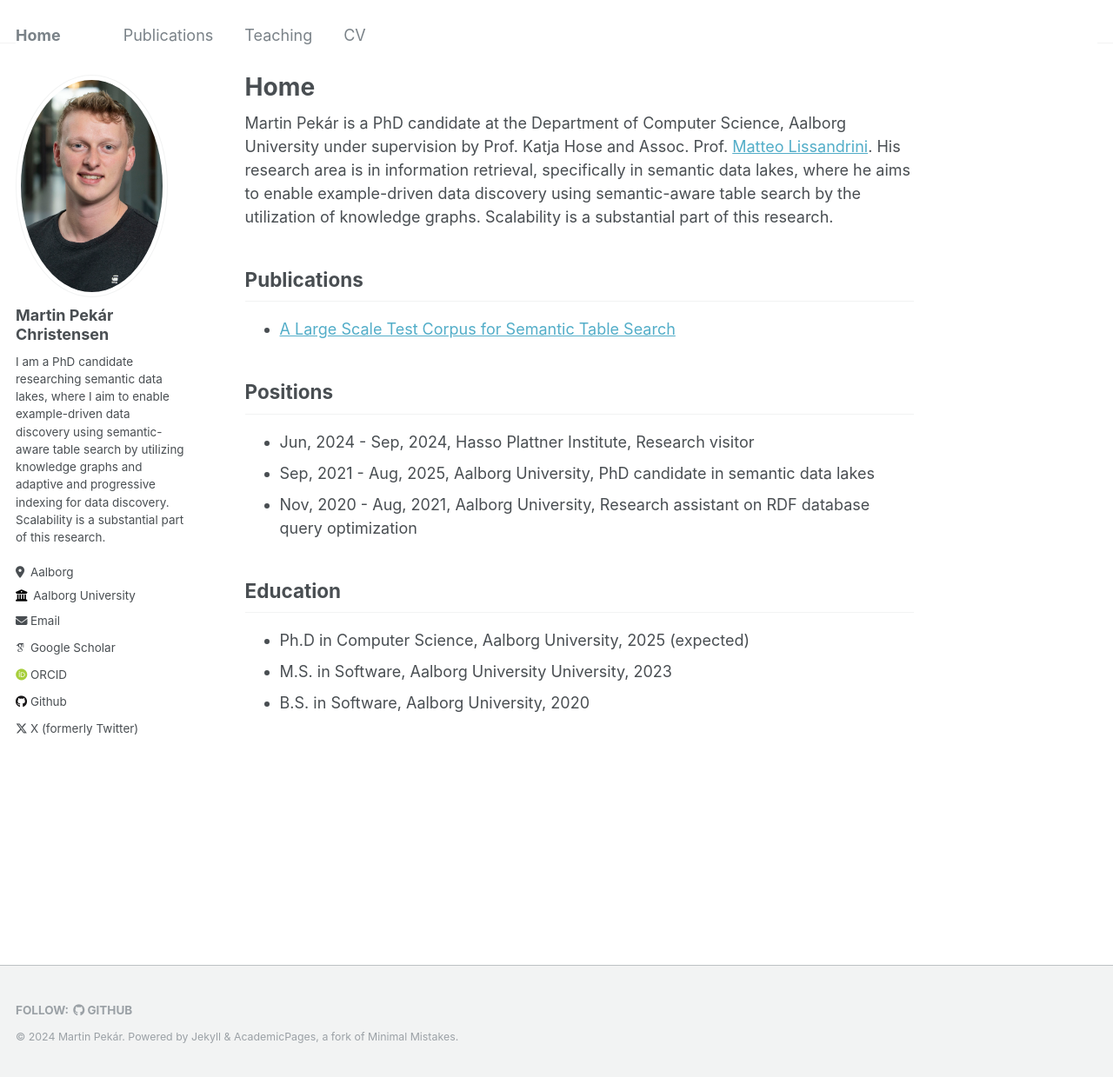
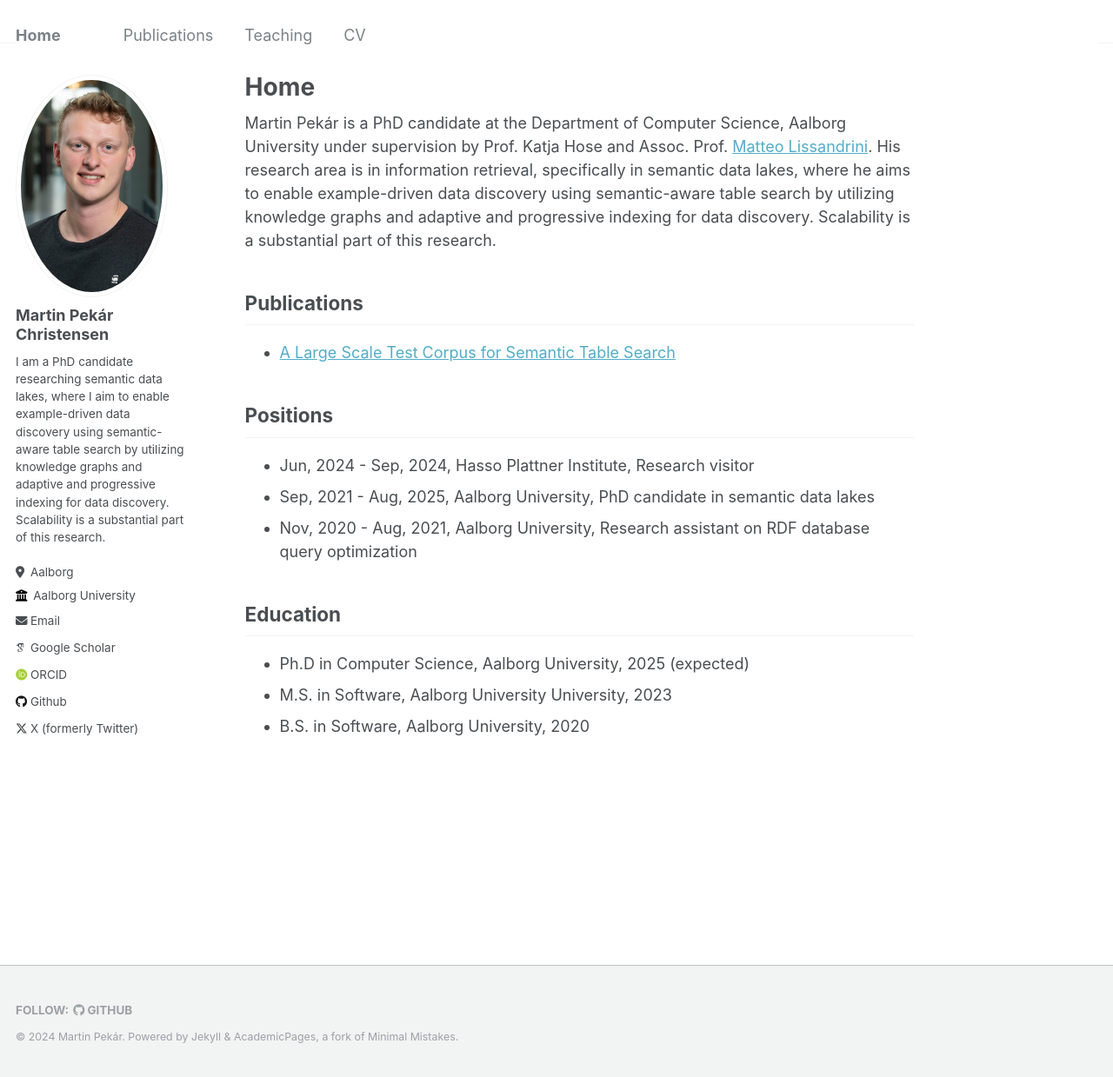
Before and after one commit to MrPekar98/mrpekar98.github.io, a Jekyll site: the page built from _pages/about.md, in a window 1280 px wide and 1239 px high. Shown: the whole window at 87% size. Built offline with Jekyll 4.4.1, drawn with Linux system fonts in a browser that asks for light colours; some web fonts are replaced.

Commit message:
Update about.md

```diff
--- a/_pages/about.md
+++ b/_pages/about.md
@@ -8,7 +8,7 @@ redirect_from:
 ---
 
 Martin Pekár is a PhD candidate at the Department of Computer Science, Aalborg University under supervision by Prof. Katja Hose and Assoc. Prof. [Matteo Lissandrini](https://lissandrini.com/).
-His research area is in information retrieval, specifically in semantic data lakes, where he aims to enable example-driven data discovery using semantic-aware table search by the utilization of knowledge graphs.
+His research area is in information retrieval, specifically in semantic data lakes, where he aims to enable example-driven data discovery using semantic-aware table search by utilizing knowledge graphs and adaptive and progressive indexing for data discovery.
 Scalability is a substantial part of this research.
 
 Publications
```
